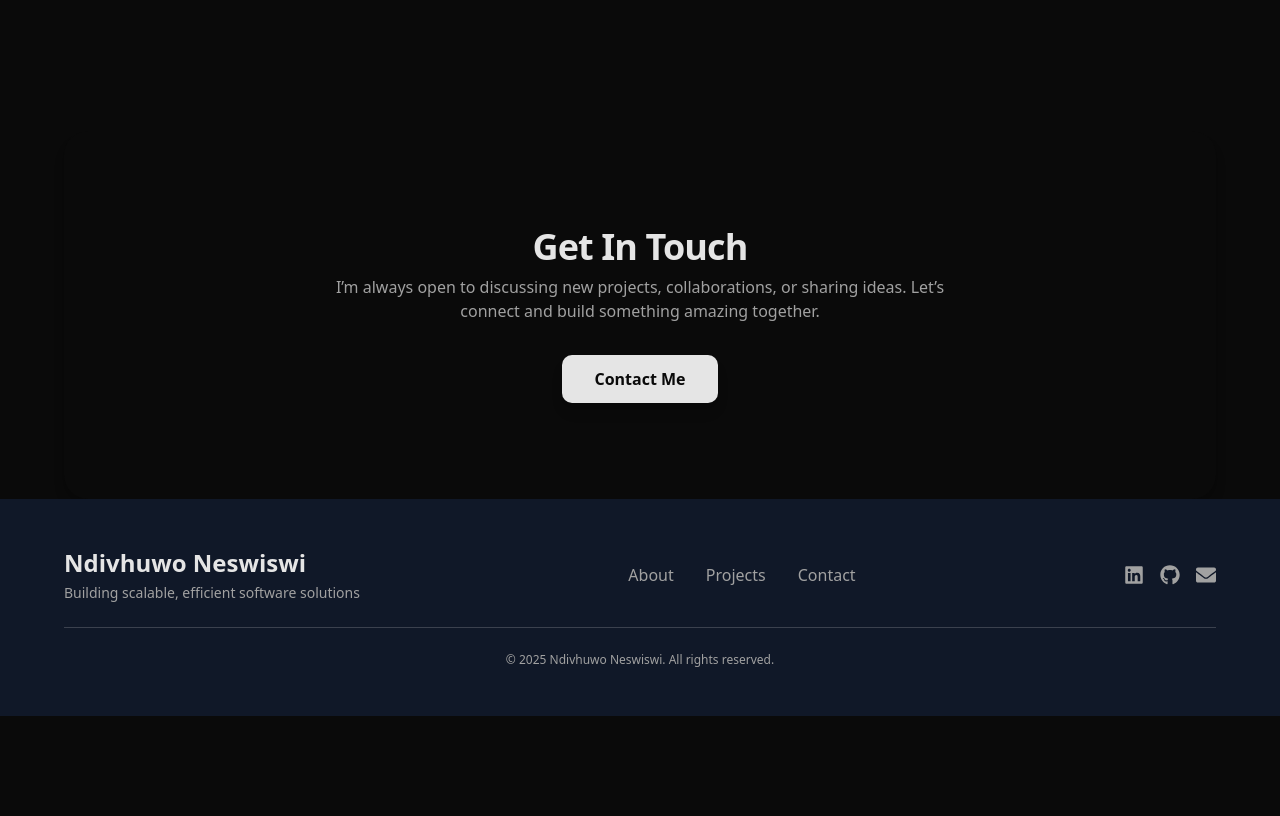
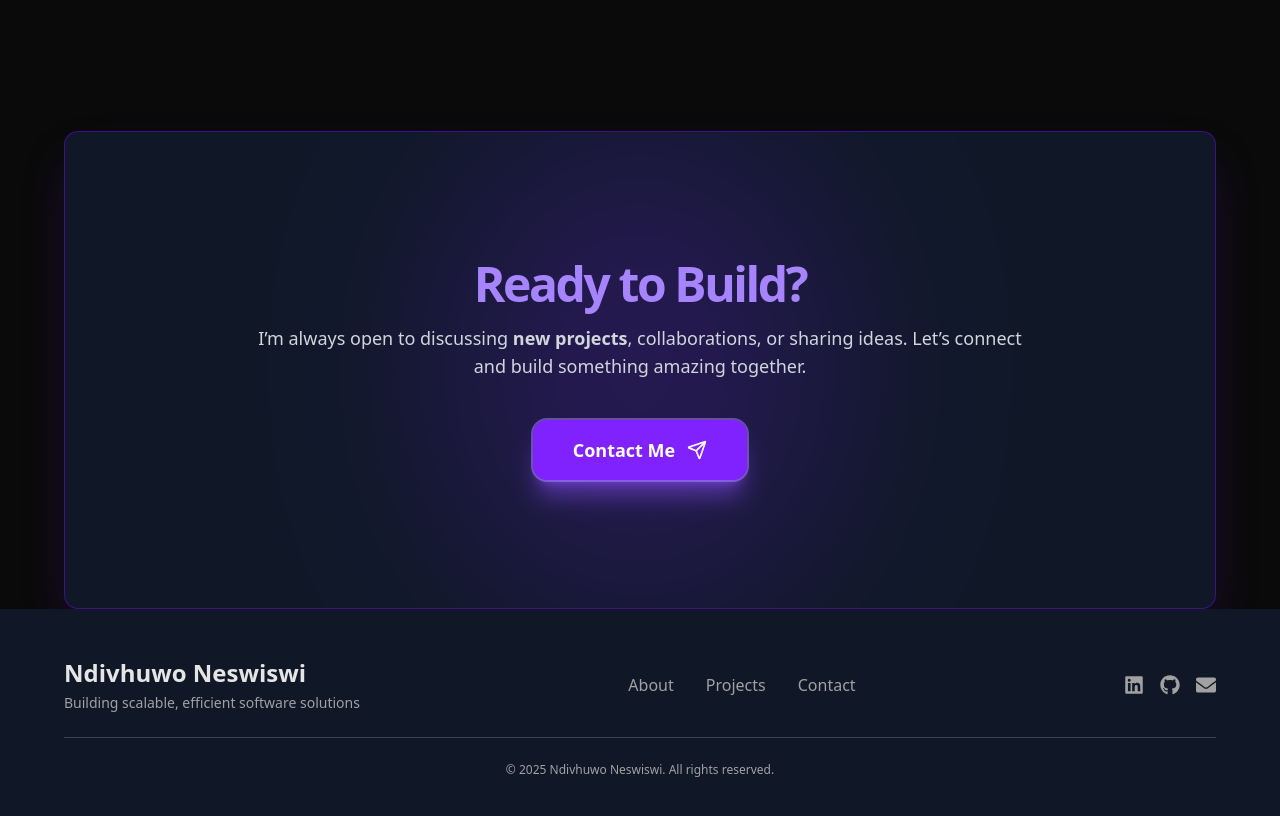
Before and after one commit to 23026475/N-Neswiswi, a Next.js app in the folder ndivhuwo-portfolio/: page / in a window 1280 px wide. Shown: the part 1900-2716 px from the top of the page. Before the commit the page ends 2616 px from the top, so only its background shows below. Built offline with nearby package versions, Linux system fonts and the light colour scheme; no server answers.

Commit message:
Update contact section: improve styling, dark/light mode, animations

```diff
--- a/ndivhuwo-portfolio/components/ContactSection.tsx
+++ b/ndivhuwo-portfolio/components/ContactSection.tsx
@@ -2,35 +2,51 @@
 
 import { motion } from "framer-motion";
 import Link from "next/link";
+import { Send } from "lucide-react";
 
 export default function ContactSection() {
   return (
-    <section className="relative py-24 px-6 md:px-10 max-w-6xl mx-auto rounded-3xl shadow-lg bg-background/80 overflow-hidden text-center">
+    <section
+      className="relative py-20 md:py-32 px-6 md:px-10 max-w-6xl mx-auto rounded-xl shadow-2xl overflow-hidden text-center
+                 bg-white border border-gray-200 shadow-gray-300/50
+                 dark:bg-gray-900 dark:border-violet-700/50 dark:shadow-violet-900/40"
+    >
+      {/* Decorative Radial Glow Element - Visible only in Dark Mode */}
+      <div className="absolute inset-0 z-0 opacity-0 dark:opacity-20 transition-opacity duration-500">
+        <div className="w-1/3 h-full bg-violet-600 rounded-full blur-[100px] absolute top-1/2 left-1/2 transform -translate-x-1/2 -translate-y-1/2"></div>
+      </div>
+
       {/* Section Title */}
       <motion.div
         initial={{ opacity: 0, y: 20 }}
         whileInView={{ opacity: 1, y: 0 }}
-        viewport={{ once: true }}
-        className="mb-8"
+        transition={{ duration: 0.5 }}
+        viewport={{ once: true, amount: 0.5 }}
+        className="mb-10 relative z-10"
       >
-        <h2 className="text-3xl md:text-4xl font-semibold text-primary tracking-tight">
-          Get In Touch
+        <h2 className="text-4xl md:text-5xl font-extrabold tracking-tighter text-gray-800 dark:text-violet-400">
+          Ready to Build?
         </h2>
-        <p className="text-muted-foreground max-w-2xl mx-auto mt-2">
-          I’m always open to discussing new projects, collaborations, or sharing ideas. Let’s connect and build something amazing together.
+        <p className="max-w-3xl mx-auto mt-4 text-lg text-gray-600 dark:text-gray-300">
+          I’m always open to discussing <strong>new projects</strong>, collaborations, or sharing ideas. Let’s connect and build something amazing together.
         </p>
       </motion.div>
 
       {/* Contact Button */}
       <motion.div
-        initial={{ opacity: 0, y: 10 }}
-        whileInView={{ opacity: 1, y: 0 }}
-        viewport={{ once: true }}
+        initial={{ opacity: 0, scale: 0.8 }}
+        whileInView={{ opacity: 1, scale: 1 }}
+        transition={{ duration: 0.5, delay: 0.3, type: "spring", stiffness: 120 }}
+        viewport={{ once: true, amount: 0.5 }}
+        className="relative z-10"
       >
-        <Link href="/contact">
-          <button className="px-8 py-3 bg-primary text-background font-semibold rounded-lg shadow-lg hover:bg-primary/90 transition">
-            Contact Me
-          </button>
+        <Link
+          href="/contact"
+          className="inline-flex items-center gap-3 px-10 py-4 text-lg font-bold rounded-xl shadow-xl transition-all duration-300 transform hover:scale-[1.02]
+                     bg-blue-600 text-white shadow-blue-500/50 hover:bg-blue-500 ring-2 ring-blue-400/50
+                     dark:bg-violet-600 dark:text-white dark:shadow-violet-500/50 dark:hover:bg-violet-500 dark:ring-2 dark:ring-violet-400/50"
+        >
+          Contact Me <Send size={20} />
         </Link>
       </motion.div>
     </section>
```
